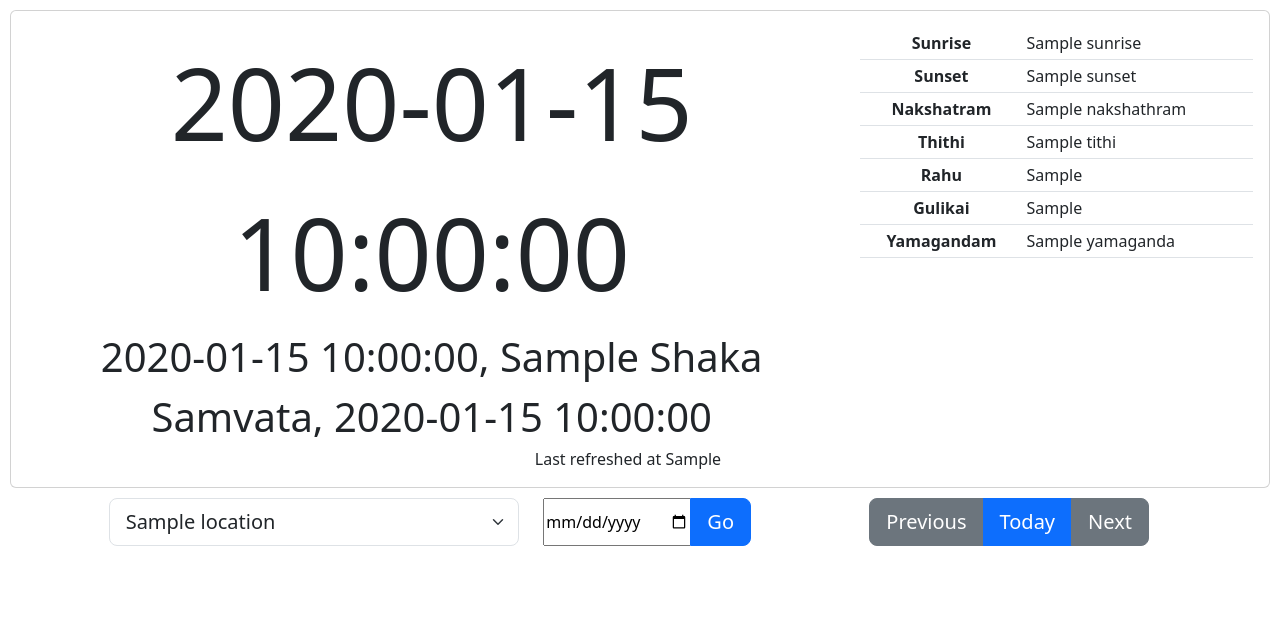
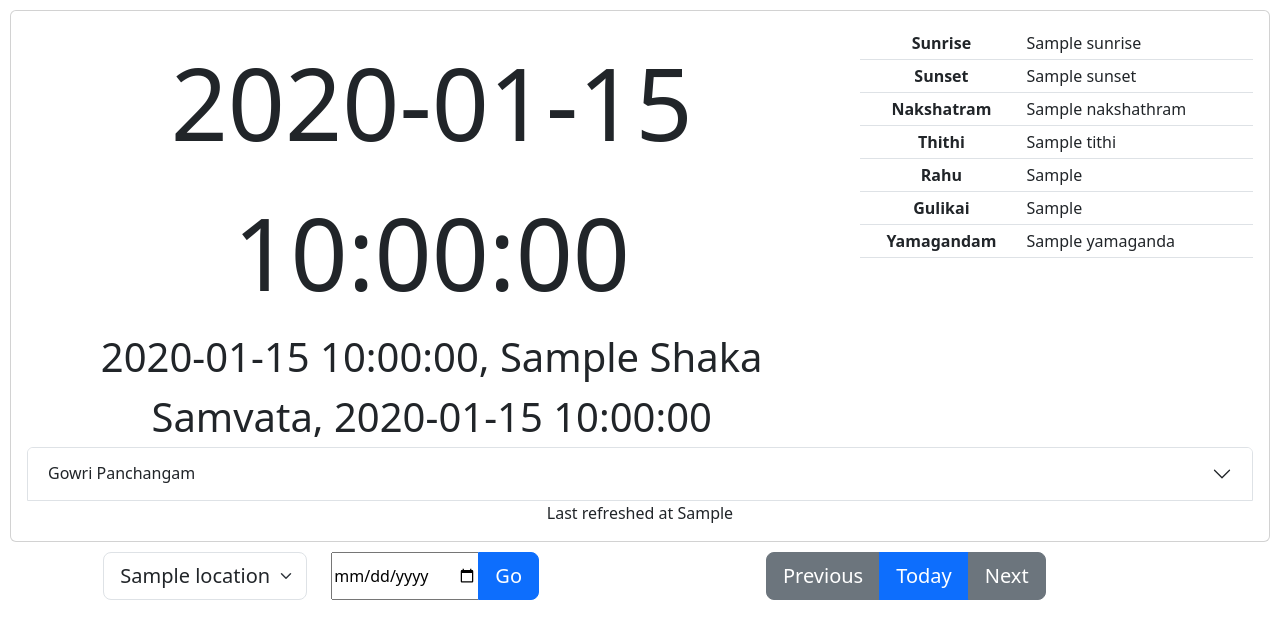
Before and after one commit to eeshwar1/panchangam, a Python web app: template services/web/templates/index.html in a window 1280 px wide. Shown: the top 639 px of the page. Run offline with Jinja, Linux system fonts and the light colour scheme; the template is opened without the code that fills it: most values are stand-ins (such as "Sample title", 1, 10 or a date in 2020).

Commit message:
Add files via upload

```diff
--- a/services/web/templates/index.html
+++ b/services/web/templates/index.html
@@ -7,10 +7,11 @@
         window.location = window.location.href;
 
       }
-      setInterval('autoRefresh()', 3600000);
+      setInterval('autoRefresh()', 1800000);
     </script>
     <title> {{ title }} </title>
 
+    <script type="text/javascript" src="{{ url_for('static', filename='js/bootstrap.bundle.min.js') }}"></script>
     <link rel="stylesheet" href="{{ url_for('static', filename='css/style.css') }}">
     <link rel="stylesheet" href="{{ url_for('static', filename='css/bootstrap.min.css') }}">
 
@@ -71,6 +72,36 @@
           </tr>
           </table>
           </div>
+
+          <div class="accordion" id="accordionMuhurtham">
+            <div class="accordion-item">
+                <h2 class="accordion-header">
+                  <button class="accordion-button collapsed" type="button" data-bs-toggle="collapse" data-bs-target="#flush-collapseMuhurtham" aria-expanded="false" aria-controls="flush-collapseMuhurtham">
+                    Gowri Panchangam
+                  </button>
+                </h2>
+            <div id="flush-collapseMuhurtham" class="accordion-collapse collapse" data-bs-parent="#accordionMuhurtham">
+              <table class="table table-sm table-borderless">
+              {% for j in range(0,2) %}
+                <tr>
+                  {% for i in range(0, data["gowri_details"][j]["muhurtham_list"]|length) %}
+                   {% if data['gowri_details'][j]['muhurtham_list'][i]['tag'] == 'good' %}
+                      <td class="table-success">
+                    {% else %}
+                      <td class="table-danger">
+                    {% endif %}
+
+                      <h6>{{ data['gowri_details'][j]['muhurtham_list'][i]['name'] }}</h6>
+                      {{ data['gowri_details'][j]['muhurtham_list'][i]['time'] }}
+                  </td>
+                  {% endfor %}
+                </tr>
+              {% endfor %}
+              </table>
+            </div>
+          </div>
+
+
           <div class="row">
             <div>Last refreshed at {{ data["last_refresh"] }}</div>
           </div>
@@ -85,32 +116,32 @@
     <footer>
 
       <form method="POST">
-      <div class="row justify-content-md-center">
-        <div class="col col-md-4 justify-content-md-center">
+      <div class="row gy-2 justify-content-md-center">
+          <div class="col col-md-auto">
           <select class="form-select form-select-lg" id="location" name="location">
-            {% for i in range(0, data["num_locations"])%}
+            {% for i in range(0, data["locations"]|length)%}
               <option value="{{ data['locations'][i]['id'] }}"
                 {% if data['geo_location'] == data['locations'][i]['id']: %} selected {% endif %}>
                   {{ data['locations'][i]['name'] }}
               </option>
             {% endfor %}
           </select>
-        </div>
-        <div class="col col-md-3 justify-content-md-center">
-          <div class="btn-group" role="group">
-            <input type="date" name="picked-date" value="{{ data['str_date'] }}">
-            <input type="submit" name="go" value="Go" class="btn btn-primary btn-lg btn-block">
           </div>
-        </div>
 
+          <div class="col col-4">
+            <div class="btn-group" role="group">
+              <input type="date" name="picked-date" value="{{ data['str_date'] }}">
+              <input type="submit" name="go" value="Go" class="btn btn-primary btn-lg btn-block">
+            </div>
+          </div>
         <input type="hidden" name="date" value="{{ data['str_date'] }}">
-        <div class="col col-md-3">
+          <div class="col col-4">
           <div class="btn-group" role="group">
             <input type="submit" name="previous" value="Previous" class="btn btn-secondary btn-lg btn-block">
             <input type="submit" name="today" value="Today" class="btn btn-primary btn-lg btn-block">
             <input type="submit" name="next" value="Next" class="btn btn-secondary btn-lg btn-block">
           </div>
-        </div>
+          </div>
       </div>
       </form>
 
```
